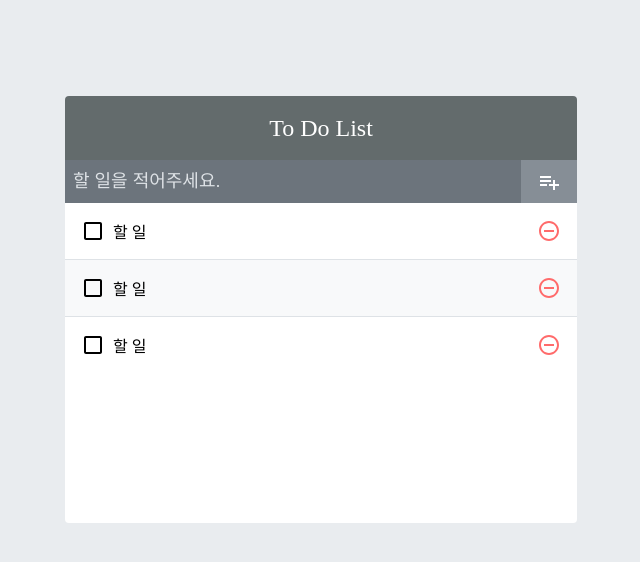
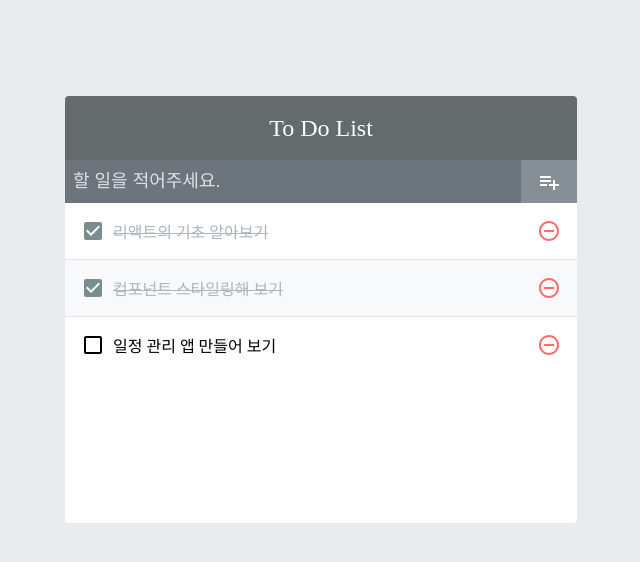
Before and after one commit to bellori729/ToDoList, a React (Create React App) app: page / in a window 1280 px wide. Shown: the top 562 px of the page, without its empty margins (319-959 px from the left). Built offline with nearby package versions, Linux system fonts and the light colour scheme.

Commit message:
[기능] App에서 todos 상태 사용하기

```diff
--- a/src/App.js
+++ b/src/App.js
@@ -1,12 +1,30 @@
+import { useState } from 'react';
 import TodoInsert from './components/TodoInsert';
 import TodoList from './components/TodoList';
 import TodoTemplate from './components/TodoTemplate';
 
 const App = () => {
+  const [todos, setTodos] = useState([
+    {
+      id: 1,
+      text: '리액트의 기초 알아보기',
+      checked: true,
+    },
+    {
+      id: 2,
+      text: '컴포넌트 스타일링해 보기',
+      checked: true,
+    },
+    {
+      id: 3,
+      text: '일정 관리 앱 만들어 보기',
+      checked: false,
+    },
+  ]);
   return (
     <TodoTemplate>
       <TodoInsert />
-      <TodoList />
+      <TodoList todos={todos} />
     </TodoTemplate>
   );
 };
--- a/src/components/TodoList.js
+++ b/src/components/TodoList.js
@@ -1,12 +1,12 @@
 import './TodoList.scss';
 import TodoListItem from './TodoListItem';
 
-const TodoList = () => {
+const TodoList = ({ todos }) => {
   return (
     <div className="TodoList">
-      <TodoListItem />
-      <TodoListItem />
-      <TodoListItem />
+      {todos.map((todo) => (
+        <TodoListItem todo={todo} key={todo.key} />
+      ))}
     </div>
   );
 };
--- a/src/components/TodoListItem.js
+++ b/src/components/TodoListItem.js
@@ -4,13 +4,15 @@
   MdRemoveCircleOutline,
 } from 'react-icons/md';
 import './TodoListItem.scss';
+import cn from 'classnames';
 
-const TodoListItem = () => {
+const TodoListItem = ({ todo }) => {
+  const { text, checked } = todo;
   return (
     <div className="TodoListItem">
-      <div className="checkbox">
-        <MdCheckBoxOutlineBlank />
-        <div className="text">할 일</div>
+      <div className={cn('checkbox', { checked })}>
+        {checked ? <MdCheckBox /> : <MdCheckBoxOutlineBlank />}
+        <div className="text">{text}</div>
       </div>
       <div className="remove">
         <MdRemoveCircleOutline />
```
